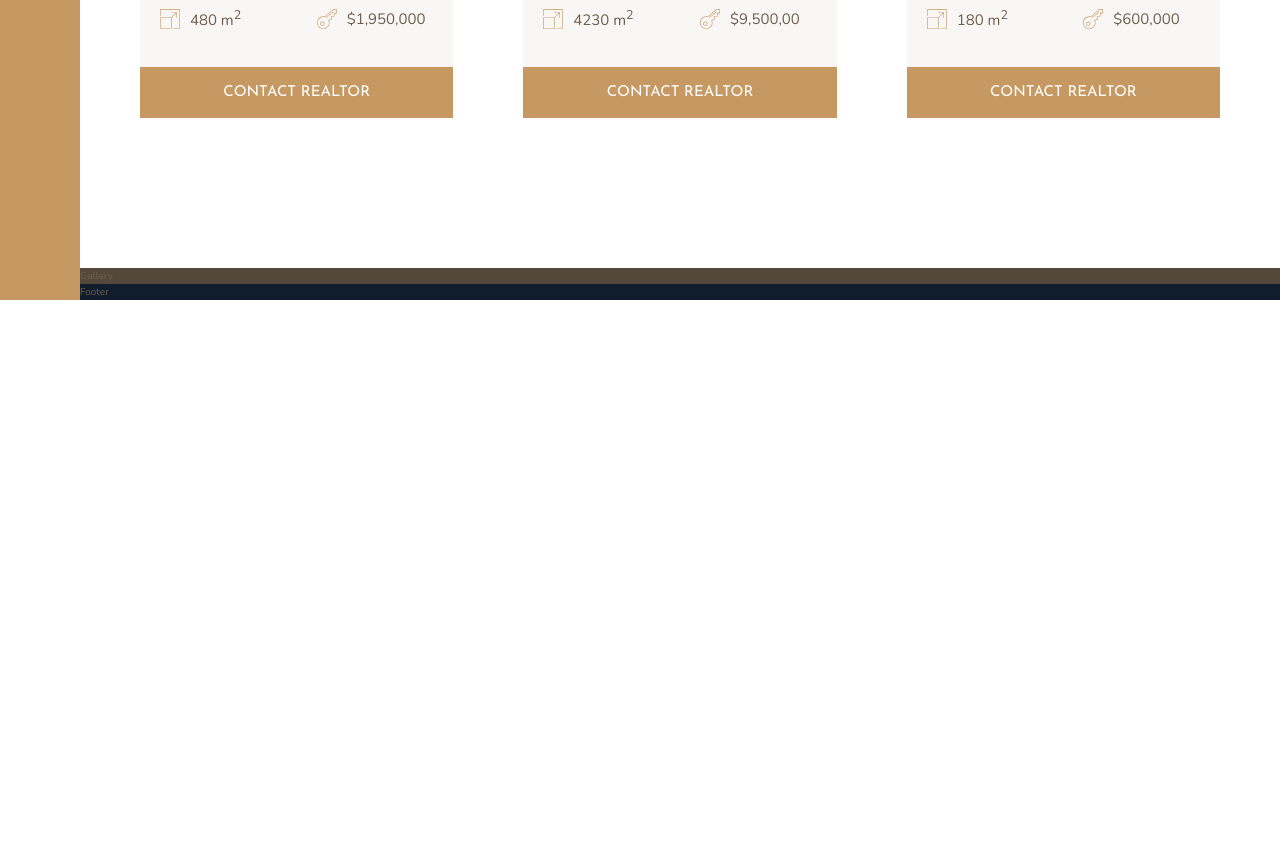
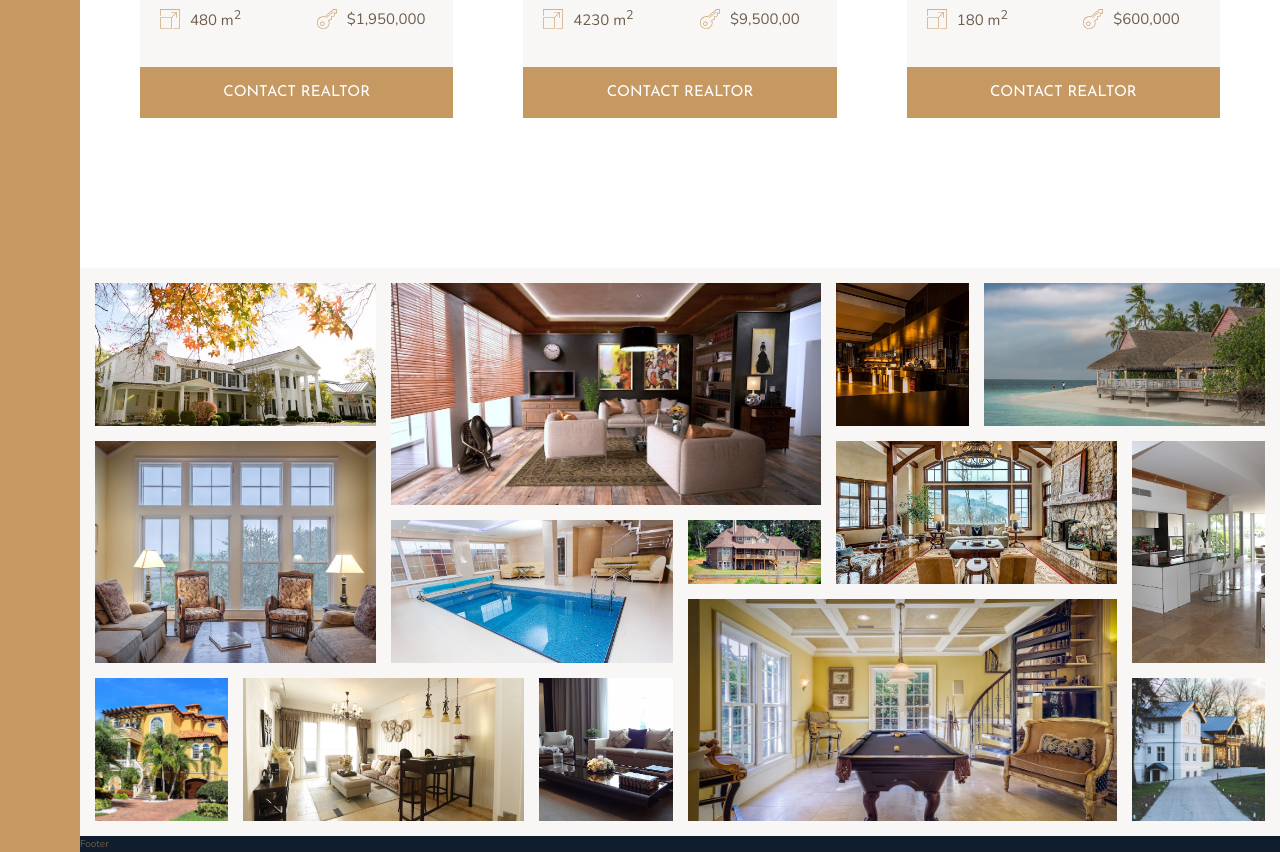
Before and after one commit to JakeHildy/nexter, a website: page index.html in a window 1280 px wide. Shown: the part 2794-3646 px from the top of the page. Before the commit the page ends 3094 px from the top, so only its background shows below. Drawn offline with nearby package versions, Linux system fonts and the light colour scheme.

Commit message:
Created Gallery

```diff
--- a/index.html
+++ b/index.html
@@ -317,7 +317,70 @@
       </div>
     </section>
 
-    <section class="gallery">Gallery</section>
+    <section class="gallery">
+      <figure class="gallery__item gallery__item--1">
+        <img src="img/gal-1.jpeg" alt="Gallery image 1" class="gallery__img" />
+      </figure>
+      <figure class="gallery__item gallery__item--2">
+        <img src="img/gal-2.jpeg" alt="Gallery image 2" class="gallery__img" />
+      </figure>
+      <figure class="gallery__item gallery__item--3">
+        <img src="img/gal-3.jpeg" alt="Gallery image 3" class="gallery__img" />
+      </figure>
+      <figure class="gallery__item gallery__item--4">
+        <img src="img/gal-4.jpeg" alt="Gallery image 4" class="gallery__img" />
+      </figure>
+      <figure class="gallery__item gallery__item--5">
+        <img src="img/gal-5.jpeg" alt="Gallery image 5" class="gallery__img" />
+      </figure>
+      <figure class="gallery__item gallery__item--6">
+        <img src="img/gal-6.jpeg" alt="Gallery image 6" class="gallery__img" />
+      </figure>
+      <figure class="gallery__item gallery__item--7">
+        <img src="img/gal-7.jpeg" alt="Gallery image 7" class="gallery__img" />
+      </figure>
+      <figure class="gallery__item gallery__item--8">
+        <img src="img/gal-8.jpeg" alt="Gallery image 8" class="gallery__img" />
+      </figure>
+      <figure class="gallery__item gallery__item--9">
+        <img src="img/gal-9.jpeg" alt="Gallery image 9" class="gallery__img" />
+      </figure>
+      <figure class="gallery__item gallery__item--10">
+        <img
+          src="img/gal-10.jpeg"
+          alt="Gallery image 10"
+          class="gallery__img"
+        />
+      </figure>
+      <figure class="gallery__item gallery__item--11">
+        <img
+          src="img/gal-11.jpeg"
+          alt="Gallery image 11"
+          class="gallery__img"
+        />
+      </figure>
+      <figure class="gallery__item gallery__item--12">
+        <img
+          src="img/gal-12.jpeg"
+          alt="Gallery image 12"
+          class="gallery__img"
+        />
+      </figure>
+      <figure class="gallery__item gallery__item--13">
+        <img
+          src="img/gal-13.jpeg"
+          alt="Gallery image 13"
+          class="gallery__img"
+        />
+      </figure>
+      <figure class="gallery__item gallery__item--14">
+        <img
+          src="img/gal-14.jpeg"
+          alt="Gallery image 14"
+          class="gallery__img"
+        />
+      </figure>
+    </section>
 
     <footer class="footer">Footer</footer>
   </body>
--- a/sass/_gallery.scss
+++ b/sass/_gallery.scss
@@ -1,6 +1,79 @@
 @use "base" as *;
 
 .gallery {
-  background-color: $color-grey-dark-1;
+  background-color: $color-grey-light-1;
   grid-column: full-start / full-end;
+
+  display: grid;
+  grid-template-columns: repeat(8, 1fr);
+  grid-template-rows: repeat(7, 5vw);
+
+  grid-gap: 1.5rem;
+  padding: 1.5rem;
+
+  &__item {
+    &--1 {
+      grid-row: 1 / span 2;
+      grid-column: 1 / span 2;
+    }
+    &--2 {
+      grid-row: 1 / span 3;
+      grid-column: 3 / span 3;
+    }
+    &--3 {
+      grid-row: 1 / span 2;
+      grid-column: 6 / span 1;
+    }
+    &--4 {
+      grid-row: 1 / span 2;
+      grid-column: 7 / span 2;
+    }
+    &--5 {
+      grid-row: 3 / span 3;
+      grid-column: 1 / span 2;
+    }
+    &--6 {
+      grid-row: 4 / span 2;
+      grid-column: 3 / span 2;
+    }
+    &--7 {
+      grid-row: 4 / span 1;
+      grid-column: 5 / span 1;
+    }
+    &--8 {
+      grid-row: 3 / span 2;
+      grid-column: 6 / span 2;
+    }
+    &--9 {
+      grid-row: 3 / span 3;
+      grid-column: 8 / span 1;
+    }
+    &--10 {
+      grid-row: 6 / span 2;
+      grid-column: 1 / span 1;
+    }
+    &--11 {
+      grid-row: 6 / span 2;
+      grid-column: 2 / span 2;
+    }
+    &--12 {
+      grid-row: 6 / span 2;
+      grid-column: 4 / span 1;
+    }
+    &--13 {
+      grid-row: 5 / span 3;
+      grid-column: 5 / span 3;
+    }
+    &--14 {
+      grid-row: 6 / span 2;
+      grid-column: 8 / span 1;
+    }
+  }
+
+  &__img {
+    width: 100%;
+    height: 100%;
+    object-fit: cover;
+    display: block;
+  }
 }
```
Also changed, not shown: sass/main.css, 1 other file.
